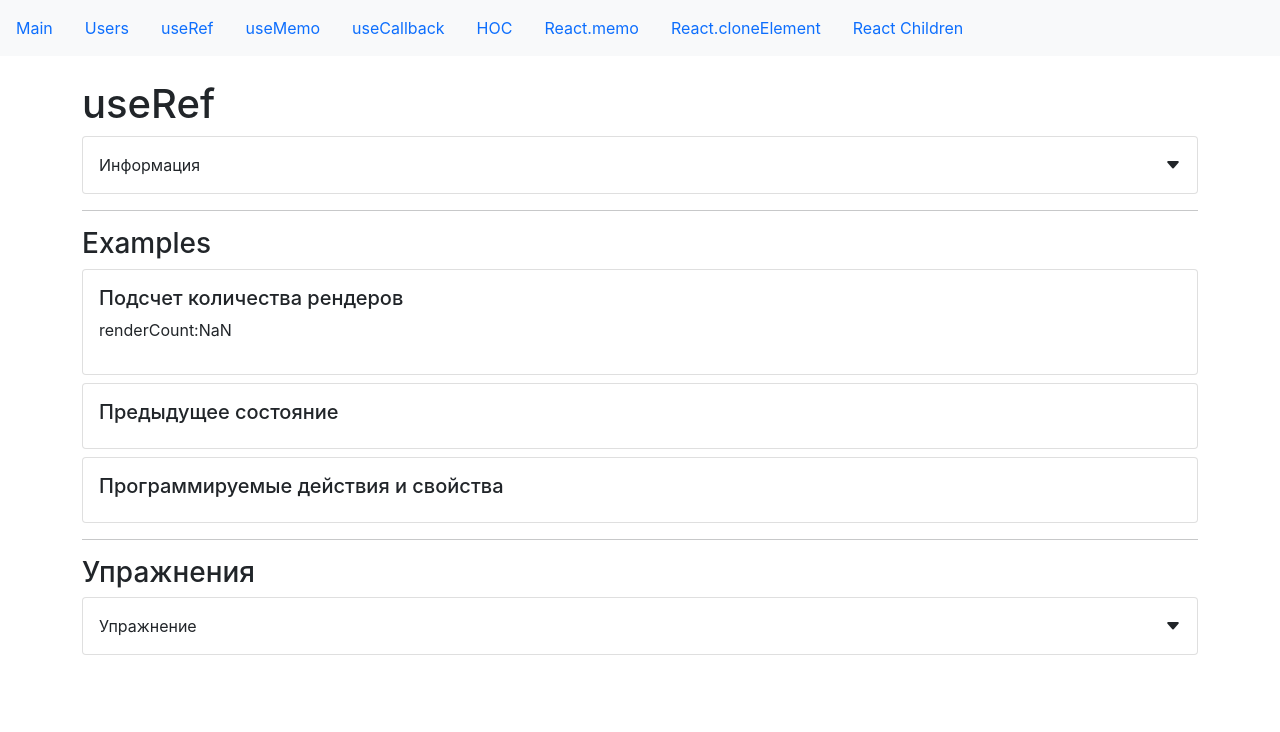
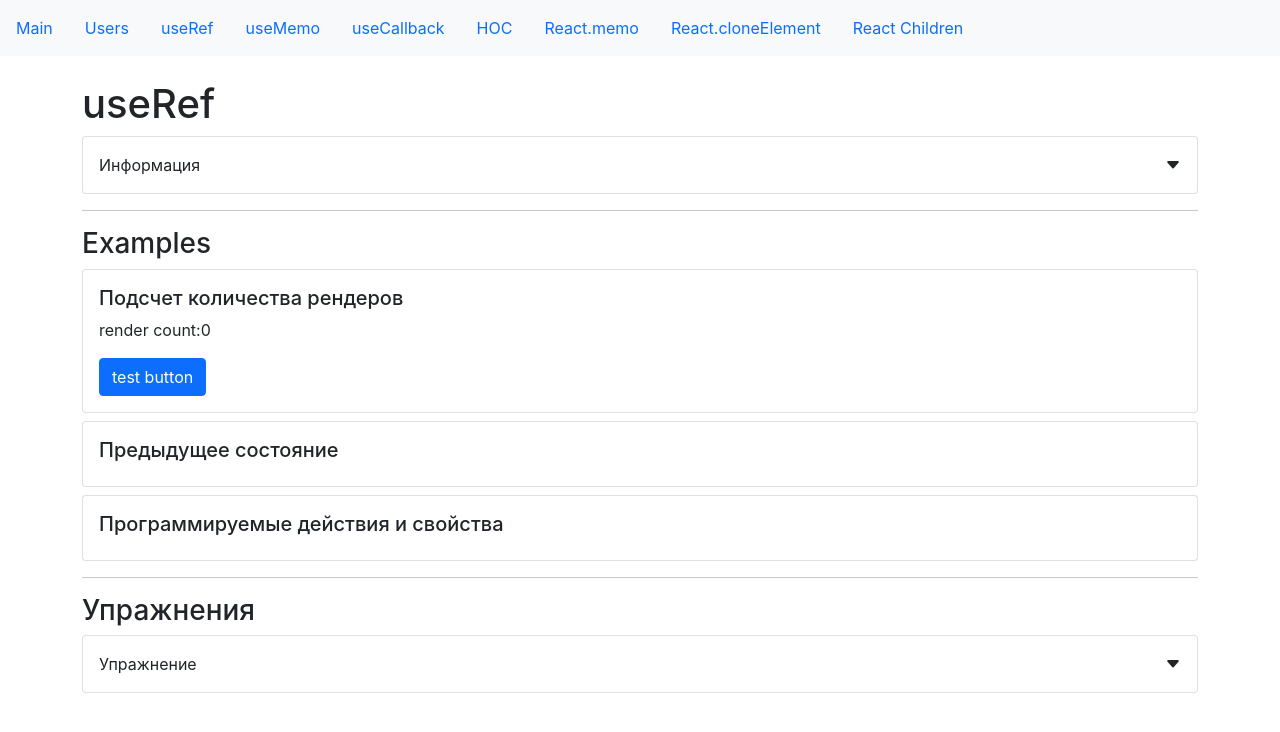
Before and after one commit to rokokos97/start-hooks, a React (Create React App) app: page /useRef in a window 1280 px wide. Shown: the top 732 px of the page. Built offline with nearby package versions, Linux system fonts and the light colour scheme.

Commit message:
useRef => count amount of render component

```diff
--- a/src/app/components/examples/useRef/renderCount.jsx
+++ b/src/app/components/examples/useRef/renderCount.jsx
@@ -1,15 +1,20 @@
-import React, { useState, useEffect } from "react";
+import React, { useState, useEffect, useRef } from "react";
 import CardWrapper from "../../common/Card";
 import SmallTitle from "../../common/typografy/smallTitle";
 const RenderCountExample = () => {
-    const [renderCount, setRenderCount] = useState();
+    const renderCount = useRef(0);
+    const [testState, setTestState] = useState(false);
+    const toggleTest = () => {
+        setTestState(!testState);
+    };
     useEffect(() => {
-        setRenderCount(prevState => prevState + 1);
+        renderCount.current++;
     });
     return (
         <CardWrapper>
             <SmallTitle>Подсчет количества рендеров</SmallTitle>
-            <p>renderCount:{renderCount}</p>
+            <p>render count:{renderCount.current}</p>
+            <button className={"btn btn-primary"} onClick={toggleTest}>test button</button>
         </CardWrapper>
     );
 };
```
